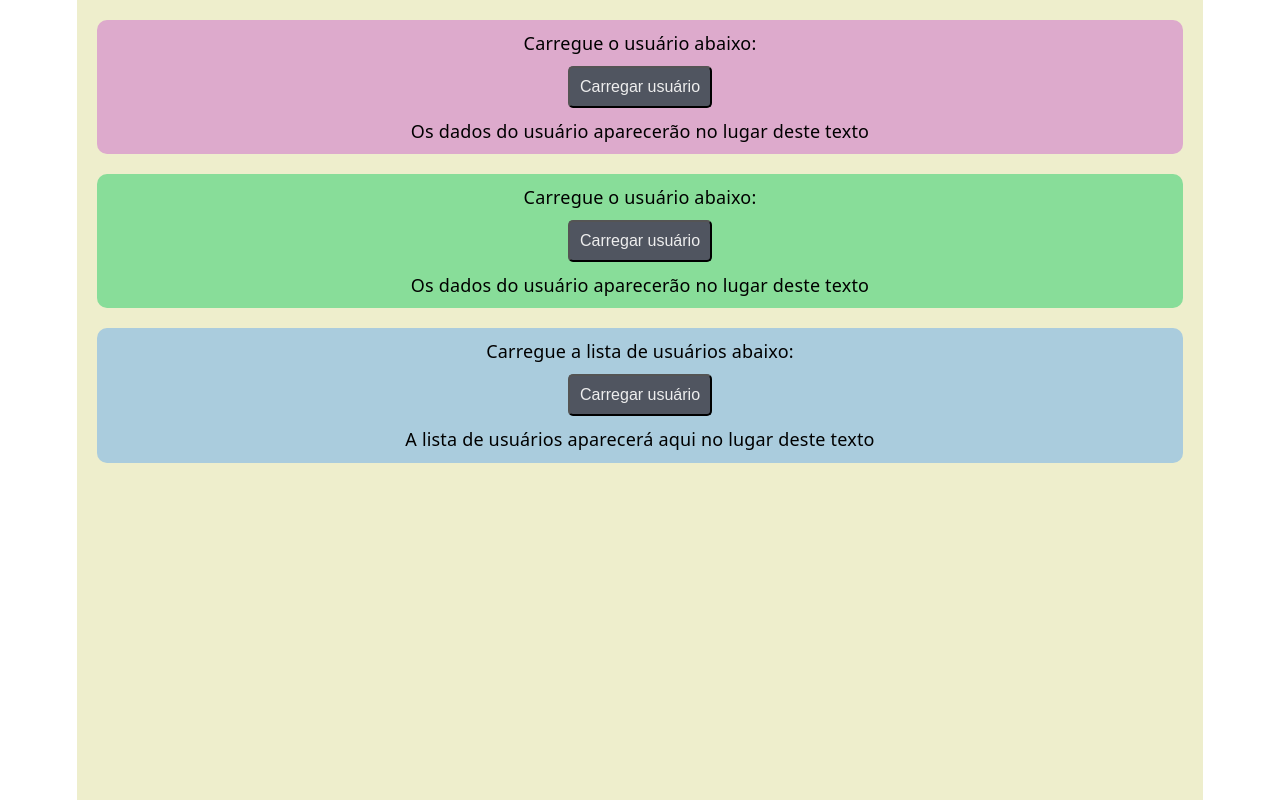
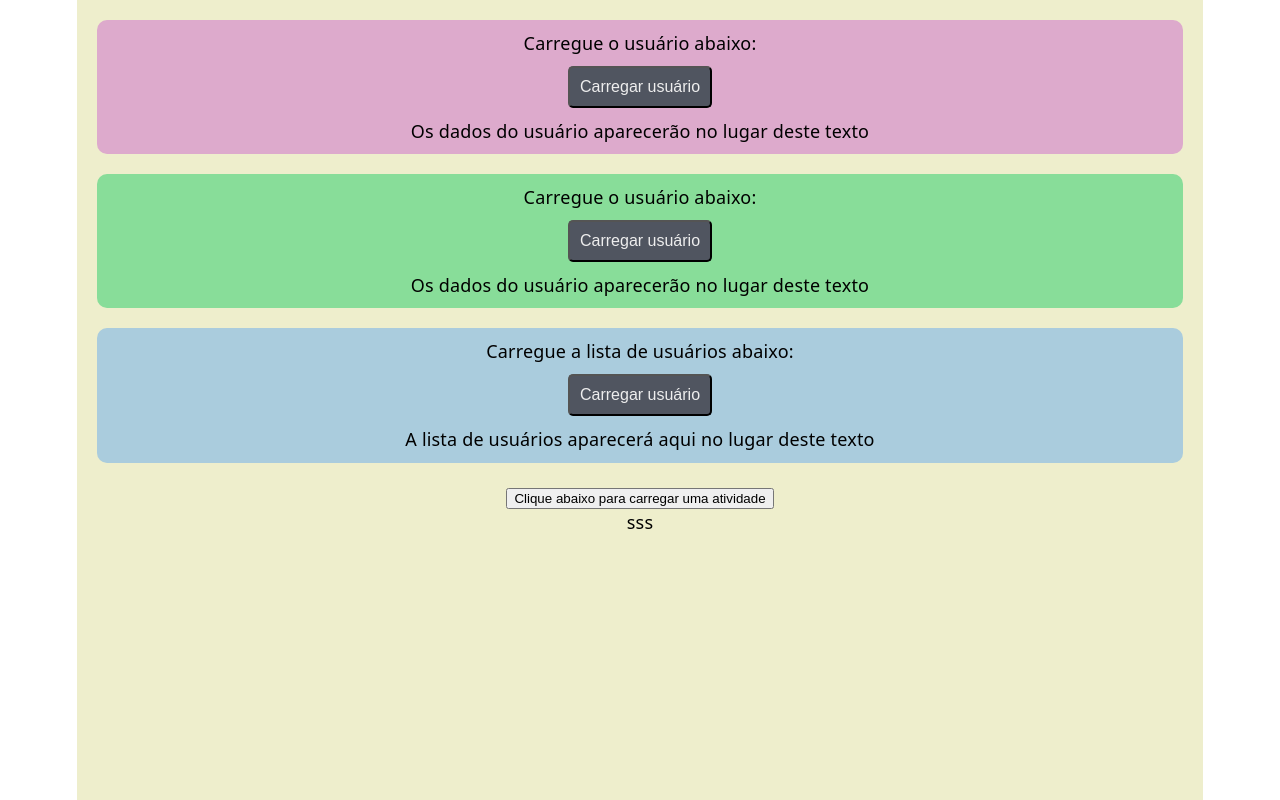
Before and after one commit to VicCAlq/2c-front-03-fetch, a React (Vite) app: page / in a window 1280 px wide. Built offline with nearby package versions, Linux system fonts and the light colour scheme.

Commit message:
primeira feita

```diff
--- a/src/App.jsx
+++ b/src/App.jsx
@@ -1,6 +1,8 @@
 import Exemplo01Fetch from "./components/Exemplo01FetchSemComentarios";
 import Exemplo02Tratamento from "./components/Exemplo02TratamentoSemComentarios";
 import Exemplo03VariosItens from "./components/Exemplo03VariosItensSemComentarios";
+import Atv01UmItem from "./components/Atv01UmItem.jsx"
+
 
 const styles = {
   container: {
@@ -20,6 +22,7 @@ export default function App() {
       <Exemplo01Fetch/>
       <Exemplo02Tratamento/>
       <Exemplo03VariosItens/>
+      <Atv01UmItem></Atv01UmItem>
     </div>
   );
 }
--- a/src/components/Atv01UmItem.jsx
+++ b/src/components/Atv01UmItem.jsx
@@ -22,3 +22,37 @@
   * O valor de "status" deve ser "feito" se completed for true,
   * ou "a fazer" se completed for false
   */
+
+import { useState } from 'react'
+
+
+export default function Atv01UmItem() {
+  const [resultado, setResultado] = useState(<p>sss</p>)
+  async function requisicao() {
+    await fetch('https://jsonplaceholder.typicode.com/todos/1',
+      { method: 'get', }
+    )
+      .then((resposta) => {
+        console.log(resposta)
+        return resposta.json()
+      })
+      .then((resultado) => {
+
+        console.log(resultado)
+
+        const usuario = <p>{resultado.userId} - {resultado.title}: {resultado.completed ? 'feito' : 'a fazer'}</p>
+
+
+        // Jogamos o valor da lista de itens a serem exibidos para
+        // a variável de estado "resultado"
+        setResultado(usuario)
+      })
+  }
+
+  return (
+    <div>
+      <button onClick={() => requisicao()}>Clique abaixo para carregar uma atividade</button>
+      <p>{resultado}</p>
+    </div>
+  )
+}
```
Also changed, not shown: 1 other file (tests, documents, lock files or other folders).
